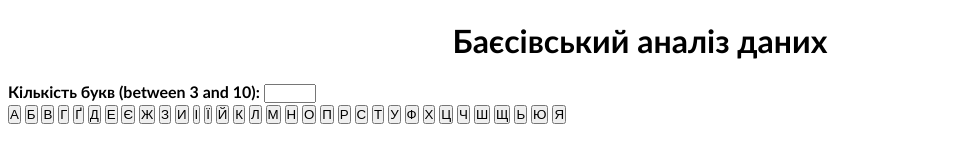
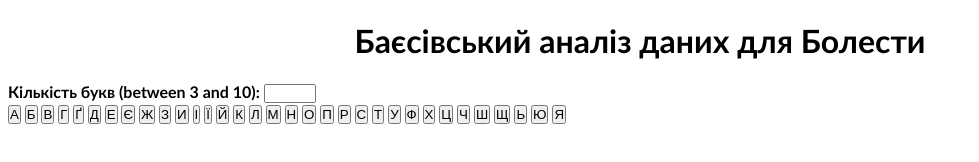
Before and after one commit to pavmys/bayes, a plain HTML site: page main.html in a window 1280 px wide. Shown: the whole page, without its empty margins (0-979 px from the left). Drawn offline with Linux system fonts and the light colour scheme.

Commit message:
Changed title in index.html

```diff
--- a/main.html
+++ b/main.html
@@ -7,7 +7,7 @@
 </head>
 <body>
     <header>
-        <h1>Баєсівський аналіз даних</h1>
+        <h1>Баєсівський аналіз даних для Болести</h1>
     </header>
 
     <label for="quantity">Кількість букв (between 3 and 10):</label>
```
